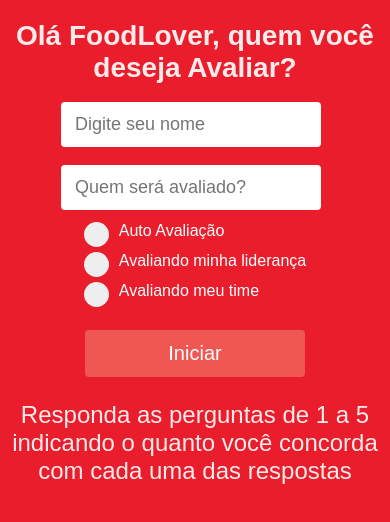
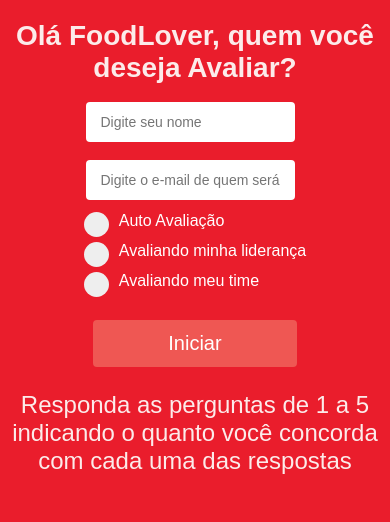
Before and after one commit to lucas-urquiza/Feedback_Ifood, a React (Create React App) app: page / in a window 390 px wide. Shown: the top 522 px of the page. Built offline with nearby package versions, Linux system fonts and the light colour scheme; a web font is replaced by a local one.

Commit message:
Altera input placeholder

```diff
--- a/src/components/InitialForm.js
+++ b/src/components/InitialForm.js
@@ -5,7 +5,7 @@
     return (
     	<form className="form" onSubmit={onSubmitForm}>
             <input value={nameToFeedback} onChange={handleInputName} className="inputName" placeholder={`Digite seu nome ${feedbackType === 'minhaLideranca' ? '- opcional' : ``}`} title="Ao avaliar liderança é opcional" required={feedbackType === "autoAvaliacao"} maxLength={40} type="text"/>
-            <input value={targetNameToFeedback} disabled={feedbackType === "autoAvaliacao"} onChange={handleInputTargetName} className="inputName" placeholder="Quem será avaliado?" required={feedbackType !== 'autoAvaliacao'}  maxLength={40} type="text" />
+            <input value={targetNameToFeedback} disabled={feedbackType === "autoAvaliacao"} onChange={handleInputTargetName} className="inputName" placeholder="Digite o e-mail de quem será avaliado" required={feedbackType !== 'autoAvaliacao'}  maxLength={40} type="email" />
 
             <div className="type_avaliation_box">
                 <label className="inputContainer">Auto Avaliação
--- a/src/index.css
+++ b/src/index.css
@@ -136,8 +136,8 @@
   border-radius: 4px;
   border: none;
   outline: none;
-  padding: 12px 32px;
-  font-size: 18px;
+  padding: 12px 18px;
+  font-size: 14px;
   margin-top: 18px;
   transition: opacity .2s linear;
 }
@@ -148,6 +148,8 @@
   align-items: center;
   flex-direction: column;
 }
+
+.form::placeholder {}
 
 .startButton {
   background-color: #ef5753;
@@ -258,7 +260,7 @@
     border: none;
     outline: none;
     padding: 12px 14px;
-    font-size: 18px;
+    font-size: 14px;
     margin-top: 18px;
     transition: opacity .2s linear;
     margin-right: 8px;
```
